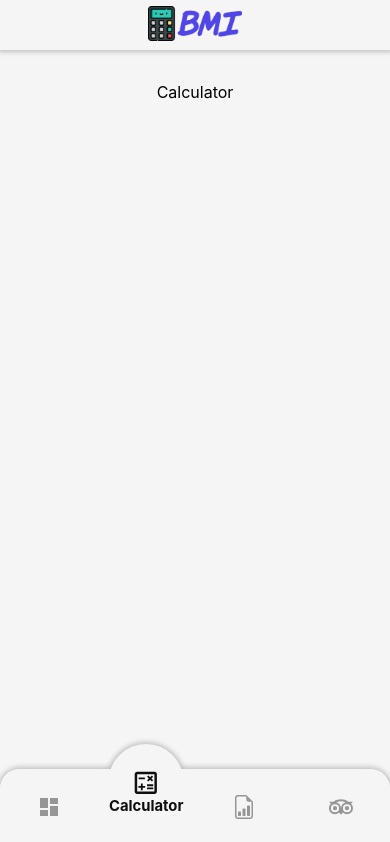
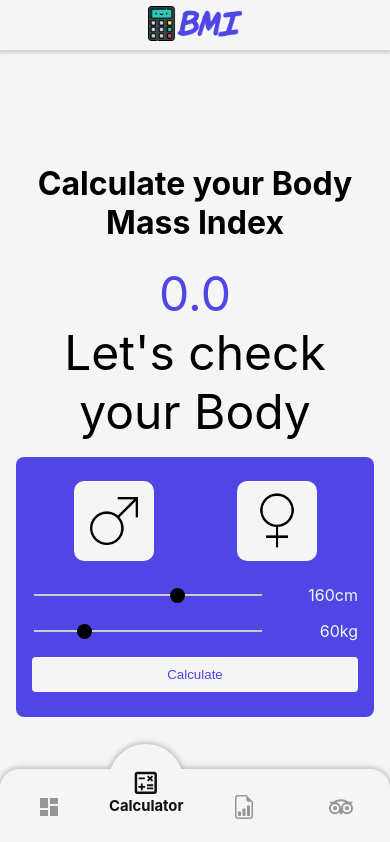
Before and after one commit to lukast2410/BMI_Calculator, a React (Create React App) app: page /calculator in a window 390 px wide. Shown: the top 842 px of the page. Built offline with nearby package versions, Linux system fonts and the light colour scheme.

Commit message:
Feat: Added UI Responsive

```diff
--- a/src/components/Navbar.jsx
+++ b/src/components/Navbar.jsx
@@ -51,7 +51,7 @@ export default function Navbar() {
 				<span className='circle' style={{ left: leftIndicator, display: circleDisp }}></span>
 				<div className='navBottom'>
 					<Link to='/'>
-						<div className={`menu ${loc.pathname == '/' ? 'active' : ''}`}>
+						<div className={`menu ${loc.pathname === '/' ? 'active' : ''}`}>
 							<MdDashboard />
 							<span className='menuName'>Dashboard</span>
 						</div>
--- a/src/pages/Calculator.jsx
+++ b/src/pages/Calculator.jsx
@@ -1,10 +1,54 @@
-import '../styles/Calculator.css'
+import '../styles/Calculator.css';
 
 export default function Calculator() {
 	return (
 		<div className='calculatorContent'>
 			{/* isi disini ya untuk Calculator */}
-			Calculator
+			<h1>Calculate your Body Mass Index</h1>
+			<div class='row'>
+				<div className='col result'>
+					<div className='value'>0.0</div>
+					<div className='category'>
+						Let's check <br />
+						your Body
+					</div>
+				</div>
+				<div className='col inputContainer'>
+					<div className='inputGender'>
+						<div className='male' id='male'>
+							<img src='/icons8-male-100.png' alt='male-icon' />
+						</div>
+						<div className='female' id='female'>
+							<img src='/icons8-female-100.png' alt='female-icon' />
+						</div>
+					</div>
+					<div className='inputData'>
+						<div className='heightInput'>
+							<input
+								type='range'
+								min='0'
+								max='250'
+								value='160'
+								id='height'
+								oninput='updateCalculate()'
+							/>
+							<span id='heightValue'>160cm</span>
+						</div>
+						<div className='weightInput'>
+							<input
+								type='range'
+								min='0'
+								max='300'
+								value='60'
+								id='weight'
+								oninput='updateCalculate()'
+							/>
+							<span id='weightValue'>60kg</span>
+						</div>
+						<button onclick='calculateBMI()'>Calculate</button>
+					</div>
+				</div>
+			</div>
 		</div>
-	)
+	);
 }
--- a/src/styles/Calculator.css
+++ b/src/styles/Calculator.css
@@ -1,7 +1,120 @@
 /* Isi disini ya untuk styling BMI Calculator */
 
-.calculatorContent{
-  max-width: 1280px;
-  margin: 2rem auto;
-  height: 100vh; /* line ini diapus aja yak */
+.calculatorContent {
+	max-width: 1280px;
+	margin: 2rem;
+	display: flex;
+	justify-content: center;
+	align-items: center;
+	flex-direction: column;
+	height: 90vh;
 }
+
+.row {
+	display: grid;
+	grid-template-columns: repeat(2, 1fr);
+	justify-items: center;
+  align-items: center;
+}
+
+.inputContainer {
+	display: flex;
+	justify-content: center;
+	align-items: center;
+}
+
+.result {
+	margin: auto;
+	font-size: 48px;
+}
+.value {
+	color: #4f46e5;
+}
+
+.inputContainer {
+	flex-direction: column;
+	padding: 16px;
+	background-color: #4f46e5;
+	width: 320px;
+	height: 260px;
+	border-radius: 8px;
+}
+
+.male,
+.female {
+	width: 80px;
+	height: 80px;
+	background-color: rgb(245, 245, 245);
+	border-radius: 10px;
+	padding: 10px;
+	cursor: pointer;
+}
+
+.male img,
+.female img {
+	width: 100%;
+}
+.inputGender {
+	width: 100%;
+	display: flex;
+	justify-content: space-around;
+	margin-bottom: 1.5rem;
+}
+.inputData {
+	width: 100%;
+}
+.inputData button {
+	width: 100%;
+	background-color: rgb(245, 245, 245);
+	border: none;
+	border-radius: 4px;
+	padding: 10px;
+	color: #4f46e5;
+	cursor: pointer;
+}
+.heightInput,
+.weightInput {
+	display: flex;
+	align-items: center;
+	justify-content: space-between;
+	margin-bottom: 1rem;
+}
+#heightValue, #weightValue {
+	color: rgb(245, 245, 245);
+}
+input[type='range'] {
+	-webkit-appearance: none;
+	appearance: none;
+	width: 70%;
+	height: 2px;
+	background-color: #ccc;
+	outline: none;
+}
+input[type='range']::-webkit-slider-thumb {
+	-webkit-appearance: none;
+	appearance: none;
+	width: 15px;
+	height: 15px;
+	border-radius: 50%;
+	background-color: black;
+	cursor: pointer;
+}
+
+@media screen and (max-width: 768px) {
+	.calculatorContent {
+		margin: 0 1rem;
+	}
+	.row {
+		grid-template-columns: 1fr;
+		row-gap: 1rem;
+	}
+}
+
+@media screen and (max-width: 428px) {
+	.row {
+		width: 100%;
+	}
+	.inputContainer {
+		width: 100%;
+	}
+}
```
Also changed, not shown: public/icons8-female-100.png (added), public/icons8-male-100.png (added).
